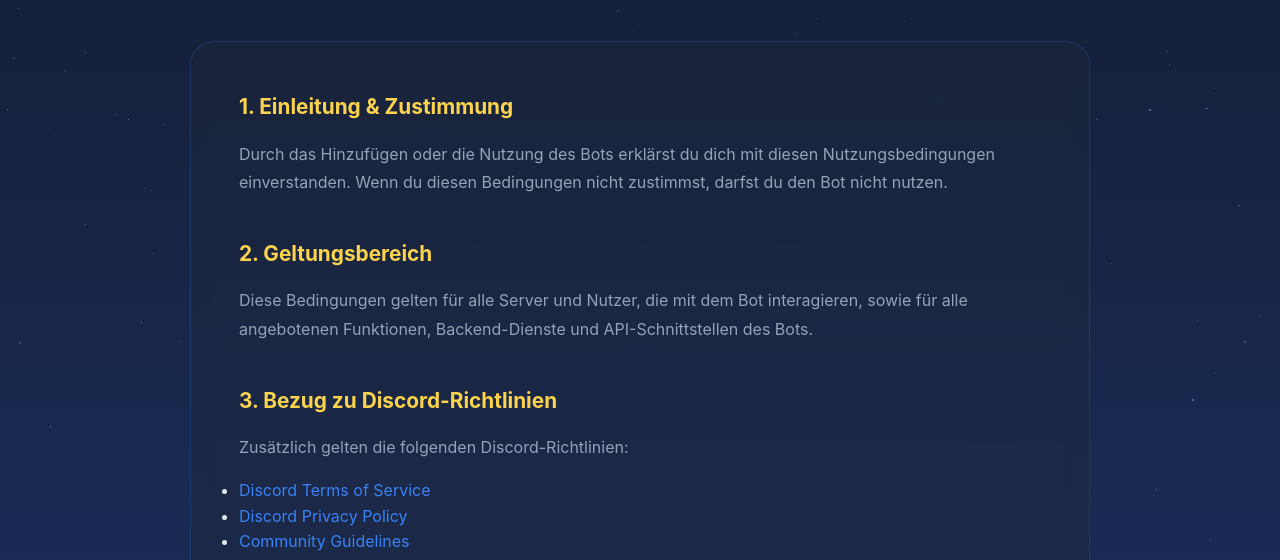
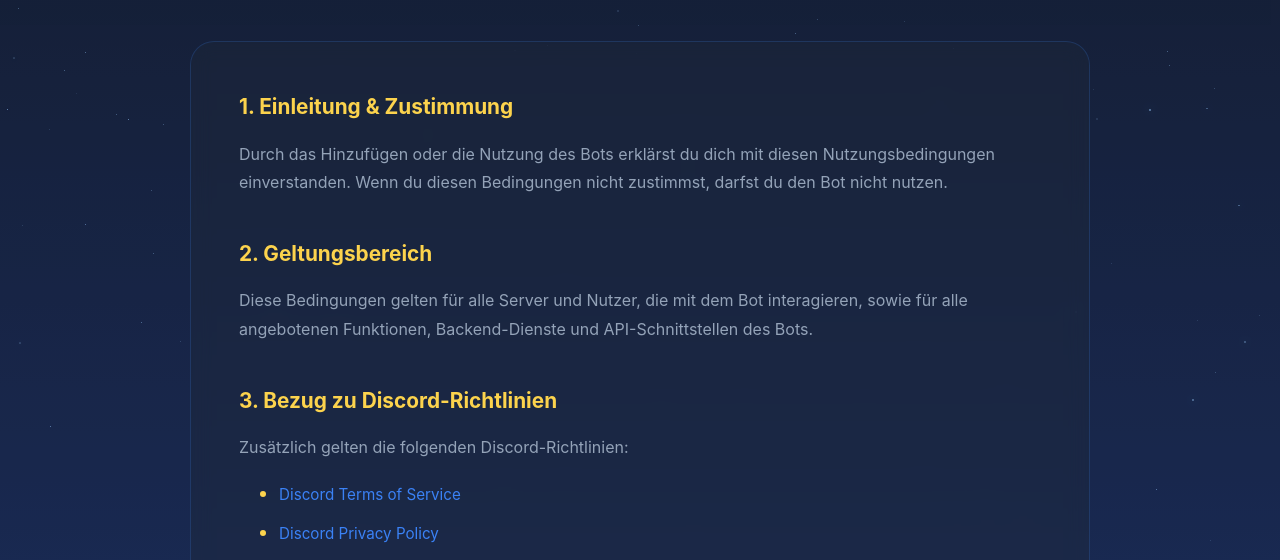
Before and after one commit to StarsUnited/starsunited, a plain HTML site: page terms.html in a window 1280 px wide. Shown: the part 230-790 px from the top of the page. Drawn offline with Linux system fonts and the light colour scheme.

Commit message:
Enhance styles for impressum content lists
Add styles for impressum content lists and list items

```diff
--- a/styles.css
+++ b/styles.css
@@ -1083,6 +1083,25 @@ section {
   text-decoration: underline;
 }
 
+.impressum-content ul {
+  margin: 1rem 0 1.5rem 1.5rem;
+  padding-left: 1rem;
+  list-style: disc;
+}
+
+.impressum-content ul li {
+  color: var(--text-muted);
+  margin-bottom: 0.6rem;
+  font-size: 0.95rem;
+  line-height: 1.6;
+}
+
+/* Optional: Goldene Punkte */
+.impressum-content ul li::marker {
+  color: var(--primary-gold);
+  font-size: 1.2rem;
+}
+
 /* Footer */
 .footer {
   background: rgba(15, 23, 42, 0.8);
```
